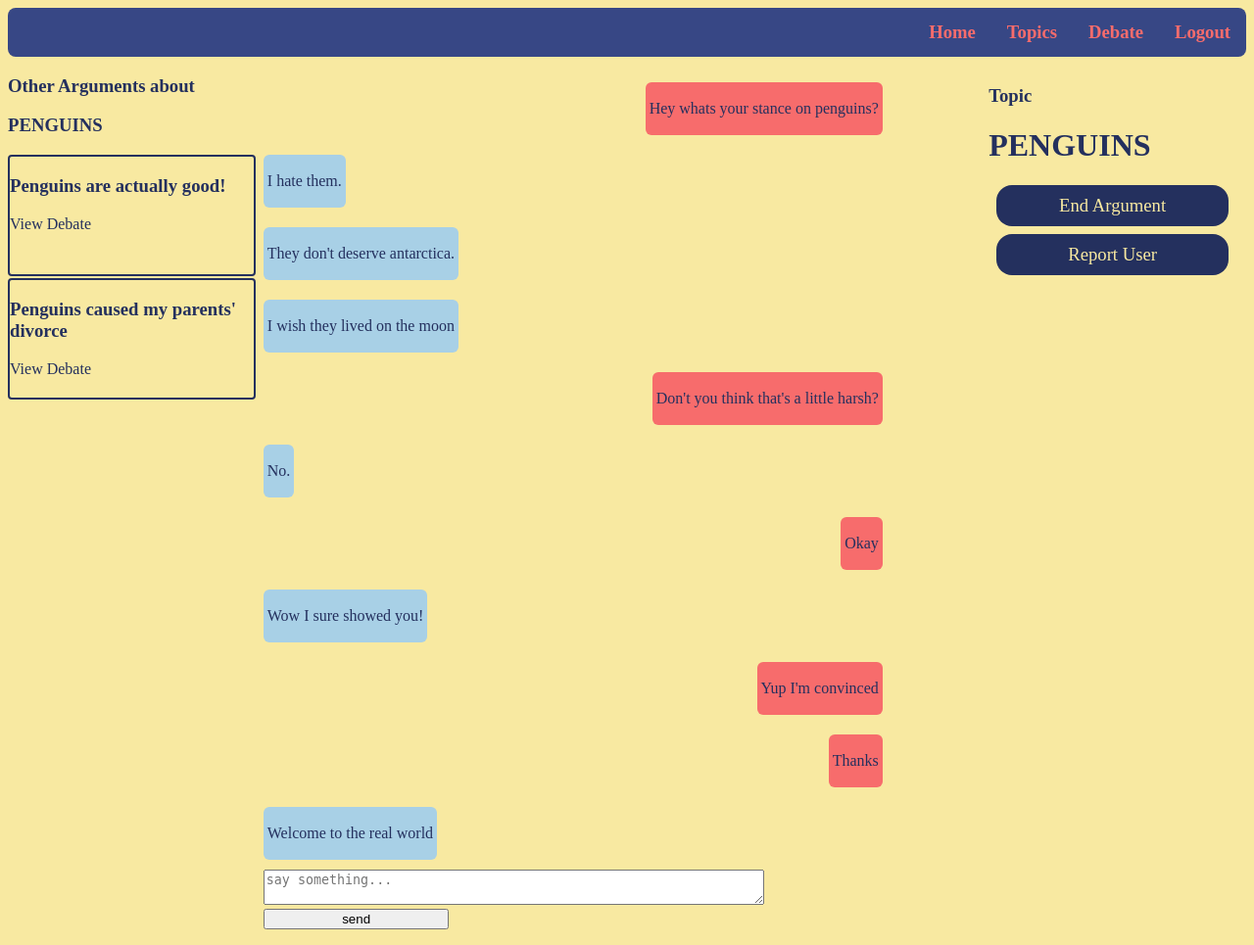
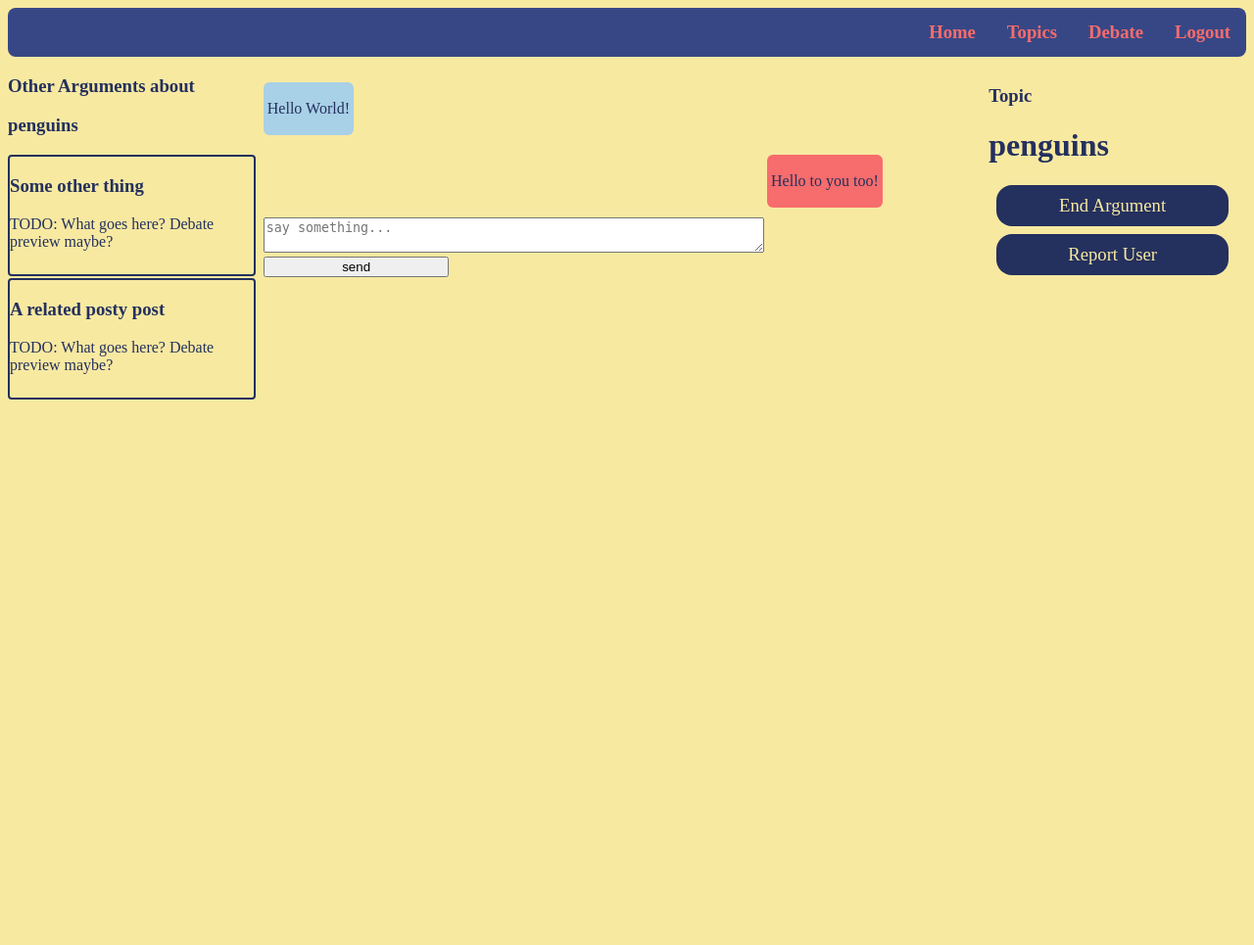
Before and after one commit to sphothitay/CP476_Project, a Flask app: page /debate in a window 1280 px wide. Shown: the whole page at 98% size. After the commit the page ends 408 px from the top, so only its background shows below. Run offline with Flask 2, Linux system fonts and the light colour scheme.

Commit message:
Updated debate template to make information fill-able

```diff
--- a/main.py
+++ b/main.py
@@ -65,7 +65,16 @@ def register():
 
 @app.route('/debate')
 def debate():
-	return render_template('debate.html')
+	topic = 'penguins'
+	messages = [
+		{ 'message':'Hello World!', 'sent': False},
+		{ 'message':'Hello to you too!', 'sent': True}
+	]
+	related = [
+		{'href': '#test-1', 'title': 'Some other thing'},
+		{'href': '#test-2', 'title': 'A related posty post'}
+	]
+	return render_template('debate.html', topic=topic, messages=messages, related=related )
 
 @app.route('/topics')
 def topics():
--- a/templates/debate.html
+++ b/templates/debate.html
@@ -12,40 +12,32 @@
 
 <div id="recentDialog">
 	<h3>Other Arguments about</h3>
-	<h3>PENGUINS</h3>
+	<h3>{{ topic }}</h3>
+	{% for entry in related %}
 	<div class="recentPost">
-	<a href="#"><h3>Penguins are actually good!</h3></a>
-	<p>View Debate</p>
+		<a href="{{ entry.href }}"><h3>{{ entry.title }}</h3></a>
+		<p>TODO: What goes here? Debate preview maybe?</p>
 	</div>
-	<div class="recentPost">
-	<a href="#"><h3>Penguins caused my parents' divorce</h3></a>
-	<p>View Debate</p>
-	</div>
+	{% endfor %}
 </div>
 
 <div id="optionsDialog">
 	<h3>Topic</h3>
-	<h1 class="topic">PENGUINS</h1>
-	<a href="#create" class="button">End Argument</a>
-	<a href="#random" class="button">Report User</a>
-
-
+	<h1 class="topic">{{ topic }}</h1>
+	<a href="#archive" class="button">End Argument</a>
+	<a href="#report" class="button">Report User</a>
 </div>
 
 <div id="mainContent">
 	<div id="chatWindow">
 		<div class="messages">
-			<div class="messagehack"><div class="chatMessage sentchat"><p>Hey whats your stance on penguins?</p></div></div>
-			<div class="messagehack"><div class="chatMessage recvchat"><p>I hate them.</p></div></div>
-			<div class="messagehack"><div class="chatMessage recvchat"><p>They don't deserve antarctica.</p></div></div>
-			<div class="messagehack"><div class="chatMessage recvchat"><p>I wish they lived on the moon</p></div></div>
-			<div class="messagehack"><div class="chatMessage sentchat"><p>Don't you think that's a little harsh?</p></div></div>
-			<div class="messagehack"><div class="chatMessage recvchat"><p>No.</p></div></div>
-			<div class="messagehack"><div class="chatMessage sentchat"><p>Okay</p></div></div>
-			<div class="messagehack"><div class="chatMessage recvchat"><p>Wow I sure showed you!</p></div></div>
-			<div class="messagehack"><div class="chatMessage sentchat"><p>Yup I'm convinced</p></div></div>
-			<div class="messagehack"><div class="chatMessage sentchat"><p>Thanks</p></div></div>
-			<div class="messagehack"><div class="chatMessage recvchat"><p>Welcome to the real world</p></div></div>
+		{% for msg in messages %}
+			<div class="messagehack">
+			<div class="chatMessage {% if msg.sent %}sentchat{% else %}recvchat{% endif %}">
+				<p>{{ msg.message }}</p>
+			</div>
+			</div>
+		{% endfor %}
 		</div>
 		<form action="#sendmessage" method="post">
 			<textarea name="message" class="w80" placeholder="say something..."></textarea>
@@ -53,10 +45,7 @@
 		</form>
 	</div>
 
-
 </div>
 
-
 </body>
-
 </html>
```
